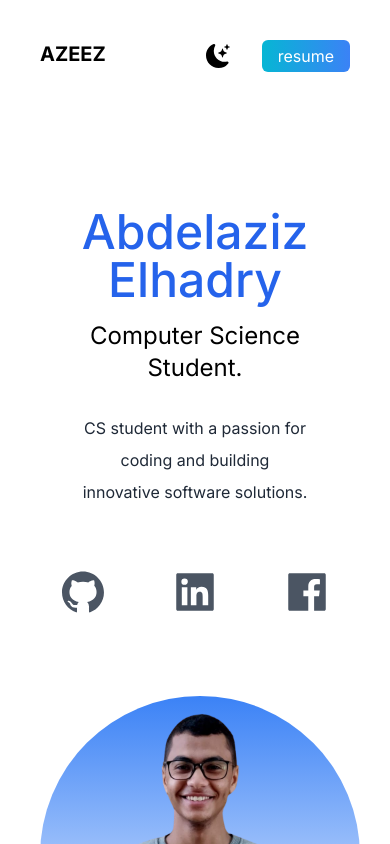
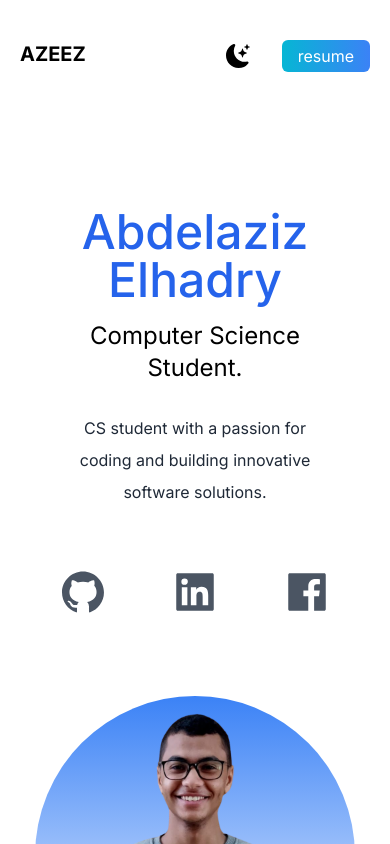
Before and after one commit to Abdelaziz79/my-portfolio, a Next.js app: page / in a window 390 px wide. Shown: the top 844 px of the page. Built offline with nearby package versions, Linux system fonts and the light colour scheme.

Commit message:
solve the padding problem

```diff
--- a/src/app/page.tsx
+++ b/src/app/page.tsx
@@ -22,7 +22,7 @@
 
   return (
     <div className={darkMode ? 'dark' : ''}>
-      <main className="bg-white px-10 md:px-20 lg:px-40 dark:bg-gray-900">
+      <main className="bg-white px-5 md:px-20 lg:px-40 dark:bg-gray-900 sm:px-5">
         <section className='min-h-screen text-black'>
           <nav className="py-10 mb-12 flex justify-between dark:bg-gray-900">
             <h1 className="text-xl font-bold uppercase dark:text-white">azeez</h1>
```
